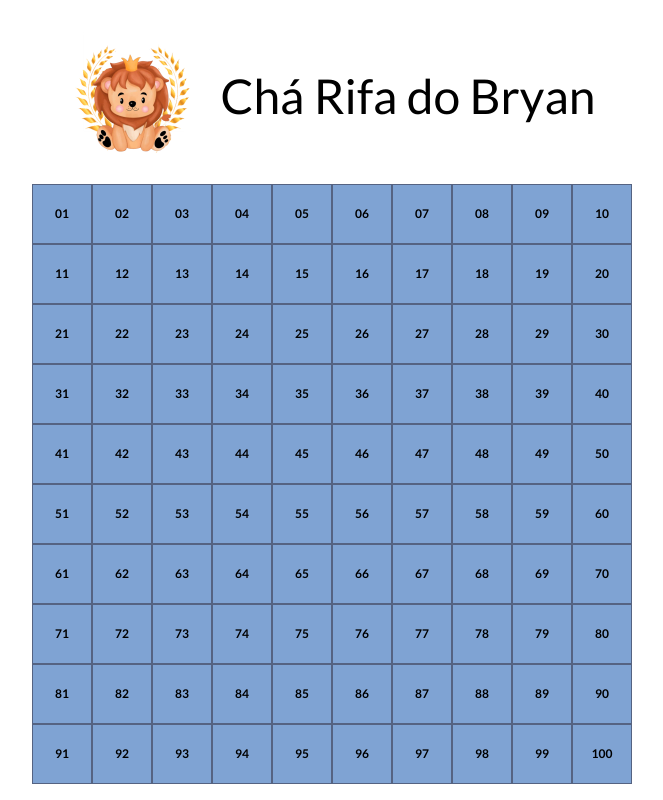
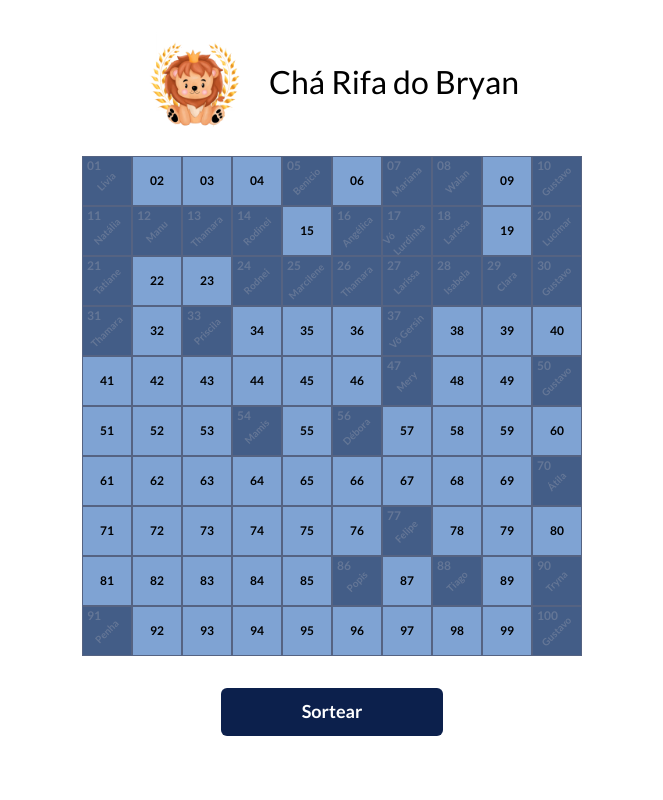
Before and after one commit to dominguetigs/raffle-app, a Next.js app: page / in a window 1280 px wide. Shown: the whole page, without its empty margins (308-971 px from the left). Built offline with nearby package versions, Linux system fonts and the light colour scheme.

Commit message:
feat: update users database

```diff
--- a/src/components/Raffle/styles.module.css
+++ b/src/components/Raffle/styles.module.css
@@ -43,8 +43,9 @@
 }
 
 .raffle-btn {
-  margin: 3rem auto;
-  width: 100%;
+  display: block !important;
+  margin: 2rem auto;
+  width: 222px;
 }
 
 @media only screen and (min-width: 720px) {
@@ -59,8 +60,4 @@
   .close-result-btn {
     font-size: 7vw;
   }
-
-  .raffle-btn {
-    width: 222px;
-  }
 }
--- a/src/components/RaffleCard/index.tsx
+++ b/src/components/RaffleCard/index.tsx
@@ -56,8 +56,8 @@ export const RaffleCard = (): JSX.Element => {
   return (
     <Grid
       templateColumns={`repeat(${RAFFLE_ROW_COL_LENGTH}, 1fr)`}
-      maxW={600}
-      maxH={600}
+      maxW={500}
+      maxH={500}
       m="0 auto"
       ref={boxRef}
     >
--- a/src/components/RaffleCardItem/index.tsx
+++ b/src/components/RaffleCardItem/index.tsx
@@ -22,7 +22,7 @@ export const RaffleCardItem = ({
 
   const formattedCardNumber = formatCardNumber(cardNumber);
 
-  const selected = selectedNumbers[formattedCardNumber];
+  const selected = selectedNumbers[cardNumber + 1];
 
   return (
     <GridItem
@@ -38,7 +38,7 @@ export const RaffleCardItem = ({
       fontWeight={600}
       borderWidth="1px"
       borderColor="brand.300"
-      onClick={() => openRegister(formattedCardNumber)}
+      onClick={() => /* openRegister(formattedCardNumber)*/ null}
       transition="transform 0.25s ease"
       _hover={{
         ...(!selected && { transform: 'scale(1.1)', transition: 'transform 0.5s ease' }),
@@ -63,12 +63,14 @@ export const RaffleCardItem = ({
               pl={1}
               as="span"
               fontSize={`${cardFontSize}px`}
+              fontWeight={600}
             >
               {formattedCardNumber}
             </Text>
             <Text
               as="span"
-              fontSize={`${cardFontSize - 4}px`}
+              fontSize={`${cardFontSize - 2}px`}
+              fontWeight={600}
               sx={{
                 '-webkit-transform': 'rotate(-45deg)',
                 '-moz-transform': 'rotate(-45deg)',
--- a/src/components/RaffleRegisterModal/index.tsx
+++ b/src/components/RaffleRegisterModal/index.tsx
@@ -24,6 +24,7 @@ export const RaffleRegisterModal = (): JSX.Element => {
   const { isOpen, onClose } = disclosure;
 
   function handleSave(): void {
+    return;
     save({ [currentCardNumber]: name });
     onClose();
   }
--- a/src/components/header/styles.module.css
+++ b/src/components/header/styles.module.css
@@ -1,24 +1,20 @@
 .image {
-  width: 20vw;
+  width: 90px;
   height: auto;
 }
 
 .title {
-  font-size: 7vw;
+  font-size: 24px;
 }
 
 @media only screen and (min-width: 720px) {
   .image {
-    width: 10vw;
-  }
-
-  .title {
-    font-size: 4vw;
+    width: 100px;
   }
 }
 
 @media only screen and (min-width: 990px) {
   .title {
-    font-size: 48px;
+    font-size: 32px;
   }
 }
--- a/src/constants/index.ts
+++ b/src/constants/index.ts
@@ -5,3 +5,41 @@ export const RAFFLE_ROW_COL_LENGTH = 10;
 export const BASE_FONT_SIZE = 8;
 
 export const FONT_SIZE_RATIO = 16;
+
+export const USERS = {
+  1: 'Livia',
+  5: 'Benicio',
+  7: 'Mariana',
+  8: 'Walan',
+  10: 'Gustavo',
+  11: 'Natália',
+  12: 'Manu',
+  13: 'Thamara',
+  14: 'Rodinei',
+  16: 'Angélica',
+  17: 'Vó Lurdinha',
+  18: 'Larissa',
+  20: 'Lucimar',
+  21: 'Tatiane',
+  24: 'Rodnei',
+  25: 'Marcilene',
+  26: 'Thamara',
+  27: 'Larissa',
+  28: 'Isabela',
+  29: 'Clara',
+  30: 'Gustavo',
+  31: 'Thamara',
+  33: 'Priscila',
+  37: 'Vô Gersin',
+  47: 'Mery',
+  50: 'Gustavo',
+  54: 'Mamis',
+  56: 'Débora',
+  70: 'Átila',
+  77: 'Felipe',
+  86: 'Popis',
+  88: 'Tiago',
+  90: 'Tryna',
+  91: 'Penha',
+  100: 'Gustavo',
+};
--- a/src/hooks/useRaffleRegister.tsx
+++ b/src/hooks/useRaffleRegister.tsx
@@ -3,6 +3,8 @@ import { createContext, ReactNode, useContext, useEffect, useState } from 'react
 import { useDisclosure, UseDisclosureReturn } from '@chakra-ui/react';
 
 import { Data } from '@r/pages/api/staticdata';
+
+import { USERS } from '@r/constants';
 
 interface RaffleRegisterProps {
   children: ReactNode;
@@ -29,9 +31,9 @@ export const RaffleRegisterProvider = ({ children }: RaffleRegisterProps): JSX.E
 
   async function retrieveSelectedNumbers(): Promise<void> {
     try {
-      const result = await fetch(API_URL);
-      const data = await result.json();
-      setSelectedNumbers(data);
+      /* const result = await fetch(API_URL);
+      const data = await result.json(); */
+      setSelectedNumbers(USERS);
     } catch (error) {
       console.error(error);
     }
```
